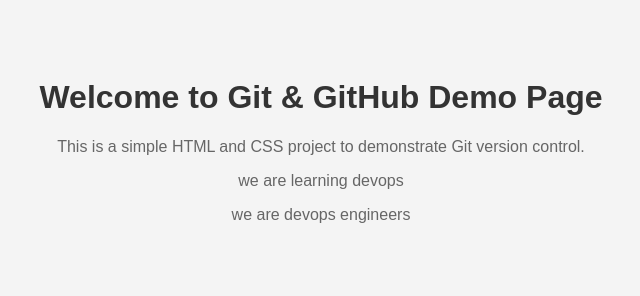
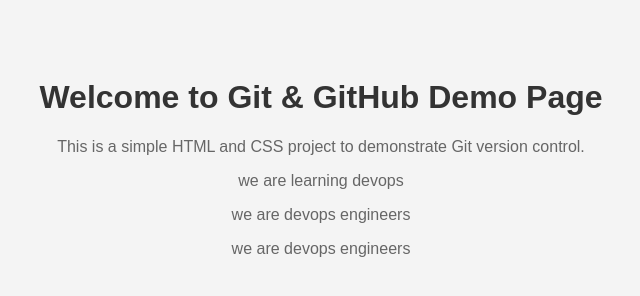
Before and after one commit to BenjaminAdimachukwu/github_pracitice, a plain HTML site: page index.html in a window 1280 px wide. Shown: the whole page, without its empty margins (319-959 px from the left). Drawn offline with Linux system fonts and the light colour scheme.

Commit message:
third commit

```diff
--- a/index.html
+++ b/index.html
@@ -11,5 +11,6 @@
     <p>This is a simple HTML and CSS project to demonstrate Git version control.</p>
     <p> we are learning devops</p>
     <p> we are devops engineers</p>
+    <p> we are devops engineers</p>
 </body>
 </html>
```
